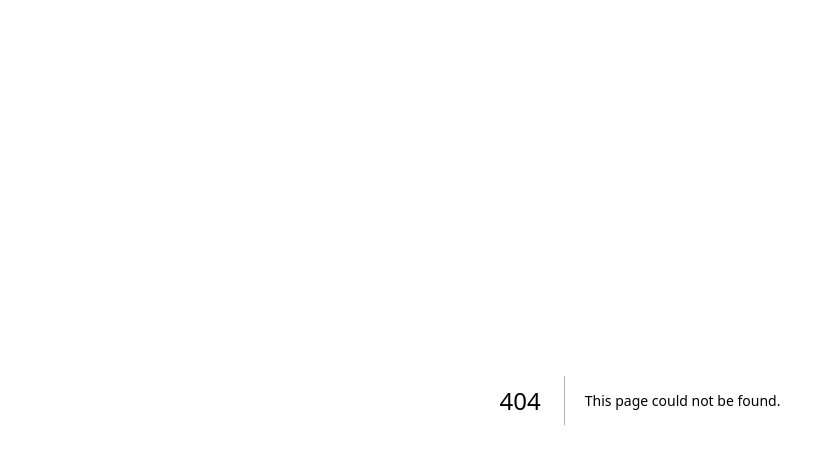
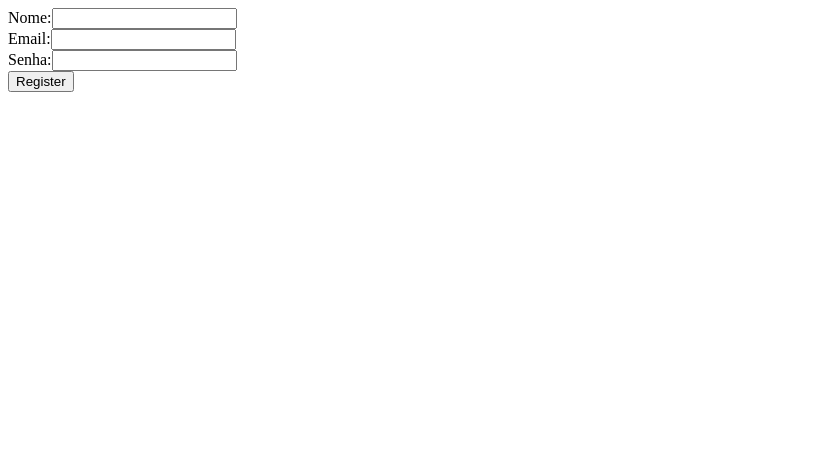
Before and after one commit to GustaDaHora/CODIGO_FORUM, a Next.js app: page /auth/register in a window 1280 px wide. Before the commit this address had no page. Shown: the top 464 px of the page, without its empty margins (0-835 px from the left). Built offline with nearby package versions, Linux system fonts and the light colour scheme.

Commit message:
Registration complete

```diff
--- /dev/null
+++ b/pages/auth/register.tsx
@@ -0,0 +1,63 @@
+// pages/auth/register.tsx
+import { useState } from "react";
+import { useRouter } from "next/router";
+
+const Register = () => {
+  const [name, setName] = useState<string>("");
+  const [email, setEmail] = useState<string>("");
+  const [password, setPassword] = useState<string>("");
+  const router = useRouter();
+
+  const handleSubmit = async (e: React.FormEvent<HTMLFormElement>) => {
+    e.preventDefault();
+
+    const res = await fetch("/api/auth/register", {
+      method: "POST",
+      headers: {
+        "Content-Type": "application/json",
+      },
+      body: JSON.stringify({ name, email, password }),
+    });
+
+    if (res.ok) {
+      router.push("/auth/signin");
+    } else {
+      console.error(await res.json());
+    }
+  };
+
+  return (
+    <form onSubmit={handleSubmit}>
+      <div>
+        <label>Nome:</label>
+        <input
+          type="text"
+          value={name}
+          onChange={(e) => setName(e.target.value)}
+          required
+        />
+      </div>
+      <div>
+        <label>Email:</label>
+        <input
+          type="email"
+          value={email}
+          onChange={(e) => setEmail(e.target.value)}
+          required
+        />
+      </div>
+      <div>
+        <label>Senha:</label>
+        <input
+          type="password"
+          value={password}
+          onChange={(e) => setPassword(e.target.value)}
+          required
+        />
+      </div>
+      <button type="submit">Register</button>
+    </form>
+  );
+};
+
+export default Register;
```
Also changed, not shown: pages/api/auth/register.ts (added, +47 -0 lines).
